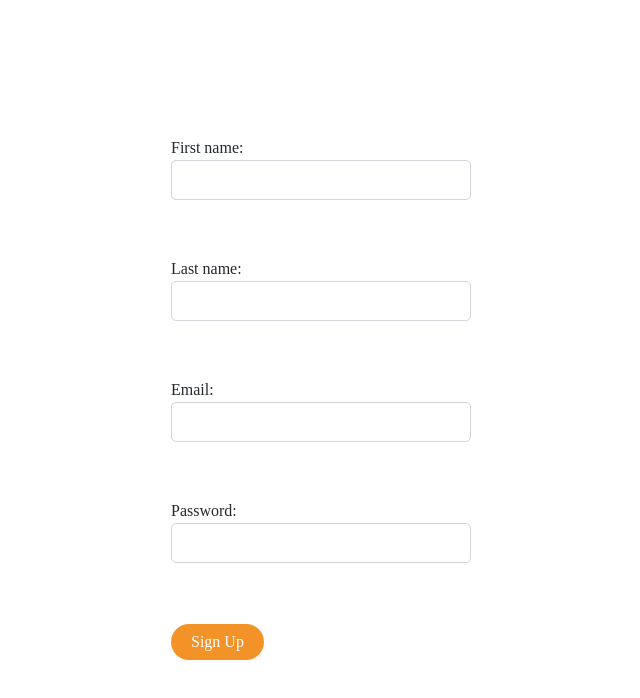
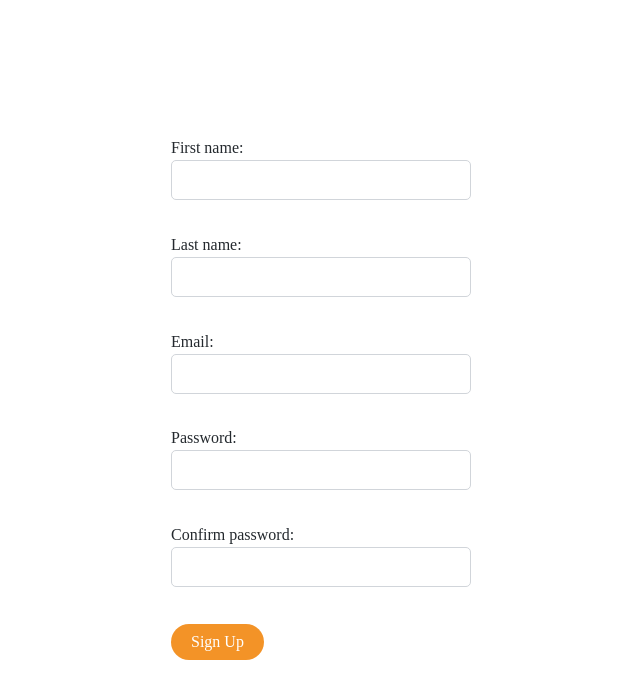
Before and after one commit to Crysis020304050/formik_test, a React (Create React App) app: page / in a window 1280 px wide. Shown: the top 698 px of the page, without its empty margins (319-959 px from the left). Built offline with nearby package versions, Linux system fonts and the light colour scheme.

Commit message:
Add confirm password validation

```diff
--- a/src/components/Input/Input.module.scss
+++ b/src/components/Input/Input.module.scss
@@ -12,6 +12,14 @@
   border-radius: 5px;
   outline: none;
   color: rgb(36, 41, 46);
+
+  @media screen and (max-height: 550px){
+    padding: 6px;
+  }
+
+  @media screen and (max-height: 435px){
+    padding: 4px;
+  }
 }
 
 .field:focus {
@@ -35,7 +43,7 @@
   border-color: #cea0a5;
   z-index: 10;
   display: block;
-  padding: 5px 8px;
+  padding: 3px 6px;
   margin: 4px 0 0;
   font-size: 13px;
   font-weight: 400;
--- a/src/components/Input/index.js
+++ b/src/components/Input/index.js
@@ -7,7 +7,6 @@ const Input = ({ field, form, meta: {error, touched}, ...props }) => {
         [styles.fieldInvalid]: (touched && error),
         [styles.fieldValid]: (touched && !error),
     } );
-
     return (
         <label className={styles.container}>
             {props.label}
--- a/src/components/SignUpForm/SignUpForm.module.scss
+++ b/src/components/SignUpForm/SignUpForm.module.scss
@@ -24,4 +24,12 @@
   align-self: flex-start;
   border-radius: 20px;
 
+  @media screen and (max-height: 550px){
+    padding: 7px 17px;
+  }
+
+  @media screen and (max-height: 435px){
+    padding: 5px 15px;
+  }
+
 }
--- a/src/components/SignUpForm/index.js
+++ b/src/components/SignUpForm/index.js
@@ -12,27 +12,33 @@ function SignUpForm(props) {
 
     return (
       <Form className={styles.container}>
-          <Field type="text" name="firstName" >
+          <Field name="firstName" >
               {
-                  fieldProps => <Input {...fieldProps} label="First name:"/>
+                  fieldProps => <Input {...fieldProps} label="First name:" type="text"/>
               }
           </Field>
 
-          <Field type="text" name="lastName" >
+          <Field name="lastName" >
               {
-                  fieldProps => <Input {...fieldProps} label="Last name:"/>
+                  fieldProps => <Input {...fieldProps} label="Last name:" type="text"/>
               }
           </Field>
 
-          <Field type="email" name="email" >
+          <Field name="email" >
               {
-                  fieldProps => <Input {...fieldProps} label="Email:"/>
+                  fieldProps => <Input {...fieldProps} label="Email:" type="email" autocomplete="username"/>
               }
           </Field>
 
-          <Field type="password" name="password" >
+          <Field name="password" >
               {
-                  fieldProps => <Input {...fieldProps} label="Password:"/>
+                  fieldProps => <Input {...fieldProps} label="Password:" type="password" autocomplete="new-password"/>
+              }
+          </Field>
+
+          <Field name="passwordConfirmation" >
+              {
+                  fieldProps => <Input {...fieldProps} label="Confirm password:" type="password" autocomplete="new-password"/>
               }
           </Field>
           <div className={styles.confirmButton} onClick={props.submitForm}>Sign Up</div>
@@ -41,7 +47,7 @@ function SignUpForm(props) {
 }
 
 export default withFormik({
-    mapPropsToValues: () => ({firstName: '', lastName: '', email: '', password: ''}),
+    mapPropsToValues: () => ({firstName: '', lastName: '', email: '', password: '', passwordConfirmation: '',}),
     validationSchema: signUpSchema,
     handleSubmit,
 })(SignUpForm);
--- a/src/validationSchema/index.js
+++ b/src/validationSchema/index.js
@@ -8,4 +8,5 @@ export const signUpSchema = yup.object().shape({
     lastName: yup.string().required().matches(NAME_PATTERN, namePatternMessage('Last')).label('Last name'),
     email: yup.string().email().required().label('Email'),
     password: yup.string().min(8).required().label('Password'),
+    passwordConfirmation: yup.string().min(8).required().oneOf([yup.ref('password')], 'Both password need to be the same').label('Confirm password'),
 });
```
